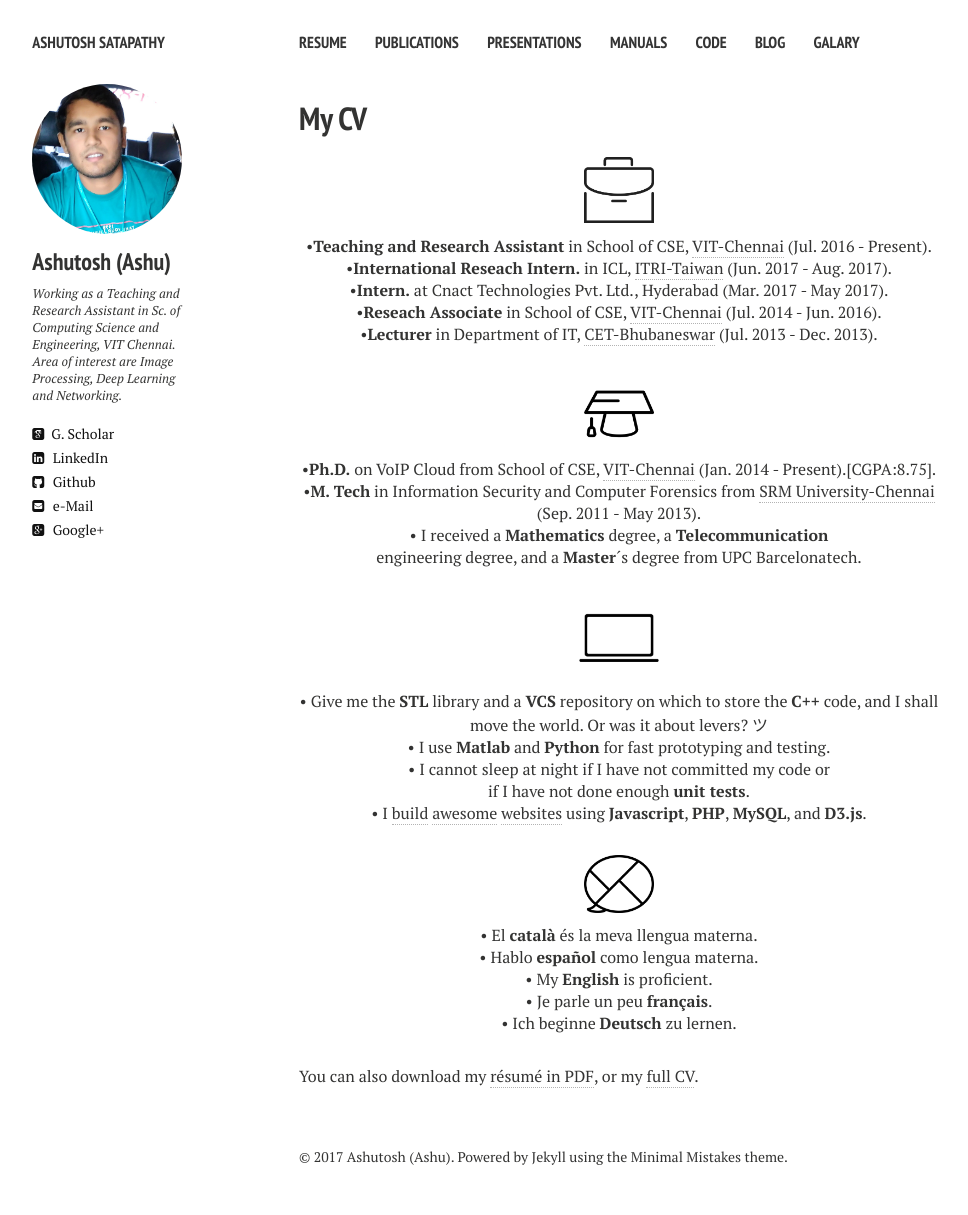
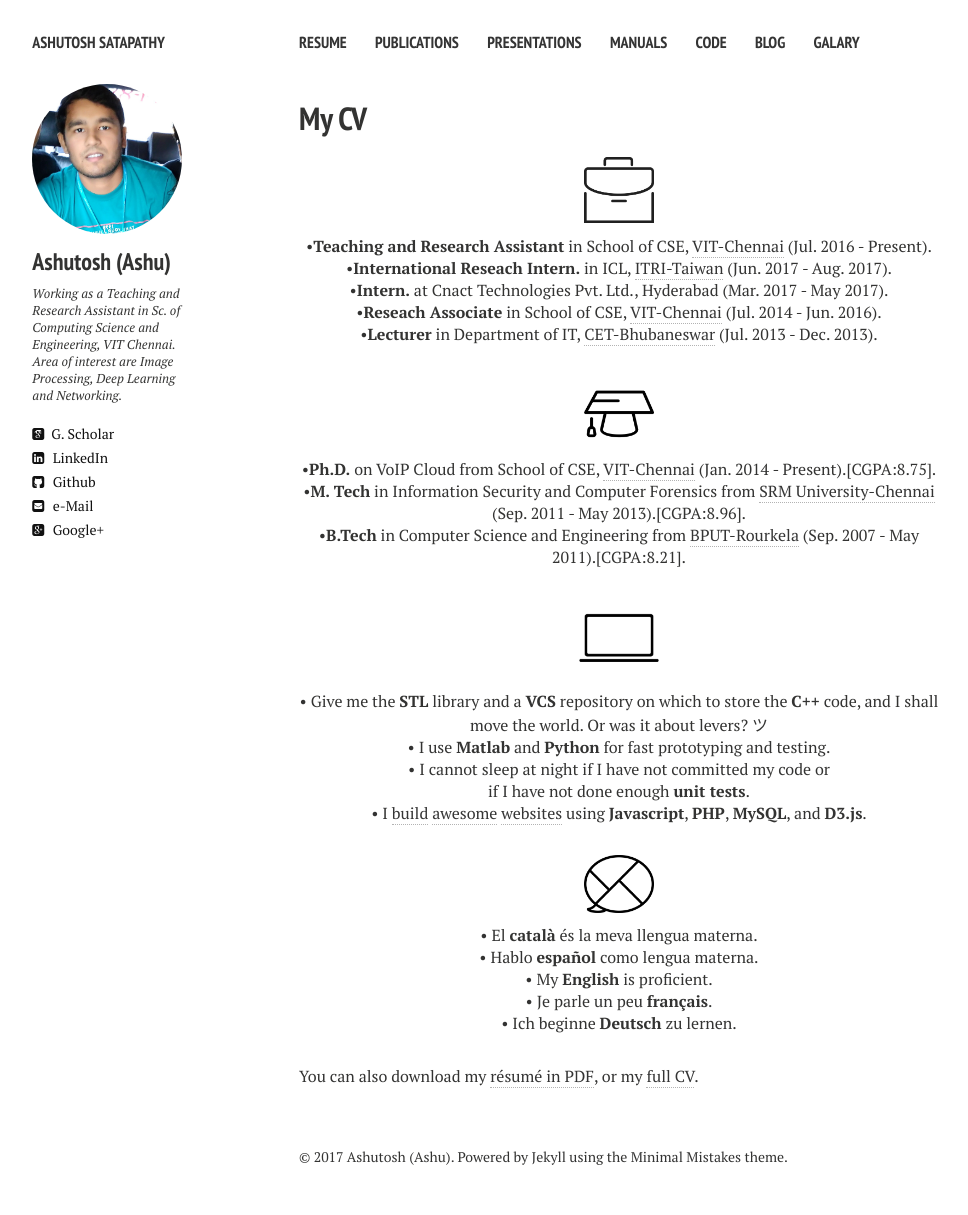
Before and after one commit to ashutoshsatapathy1990/ashutoshsatapathy1990.github.io, a Jekyll site: the page built from cv.md, in a window 1280 px wide. Shown: the whole page, without its empty margins (21-989 px from the left). Built offline with Jekyll 4.4.1, drawn with Linux system fonts in a browser that asks for light colours; nearby versions of some CDN libraries.

Commit message:
Update cv.html

```diff
--- a/_layouts/cv.html
+++ b/_layouts/cv.html
@@ -53,8 +53,8 @@
 
     <p align="center" class=bottom-small><img src="{{ site.url }}/images/CV/study2.png" alt="Education" width="70" height="70"></p>
     <p align="center">&#8226<strong>Ph.D.</strong> on VoIP Cloud from School of CSE, <a href="http://chennai.vit.ac.in/" target="_blank">VIT-Chennai</a> (Jan. 2014 - Present).[CGPA:8.75].</p>
-    <p align="center">&#8226<strong>M. Tech</strong> in Information Security and Computer Forensics from <a href="http://www.cs.berkeley.edu/~malik/" target="_blank">SRM University-Chennai</a> (Sep. 2011 - May 2013).</p>
-    <p align="center" class="bottom-three">&#8226 I received a <strong>Mathematics</strong> degree, a <strong>Telecommunication</strong><br>engineering degree, and a <strong>Master</strong>´s degree from UPC Barcelonatech</a>.</p>
+    <p align="center">&#8226<strong>M. Tech</strong> in Information Security and Computer Forensics from <a href="http://www.srmuniv.ac.in/" target="_blank">SRM University-Chennai</a> (Sep. 2011 - May 2013).[CGPA:8.96].</p>
+    <p align="center" class="bottom-three">&#8226<strong>B.Tech</strong> in Computer Science and Engineering from <a href="http://www.bput.ac.in/" target="_blank">BPUT-Rourkela</a> (Sep. 2007 - May 2011).[CGPA:8.21].</p>
 
     <p align="center" class=bottom-small><img src="{{ site.url }}/images/CV/computer2.png" alt="Computer Skills" width="80" height="80"></p>
     <p align="center">&#8226 Give me the <strong>STL</strong> library and a <strong>VCS</strong> repository on which to store the <strong>C++</strong> code, and I shall move the world. Or was it about levers? &#12484;</p>
```
